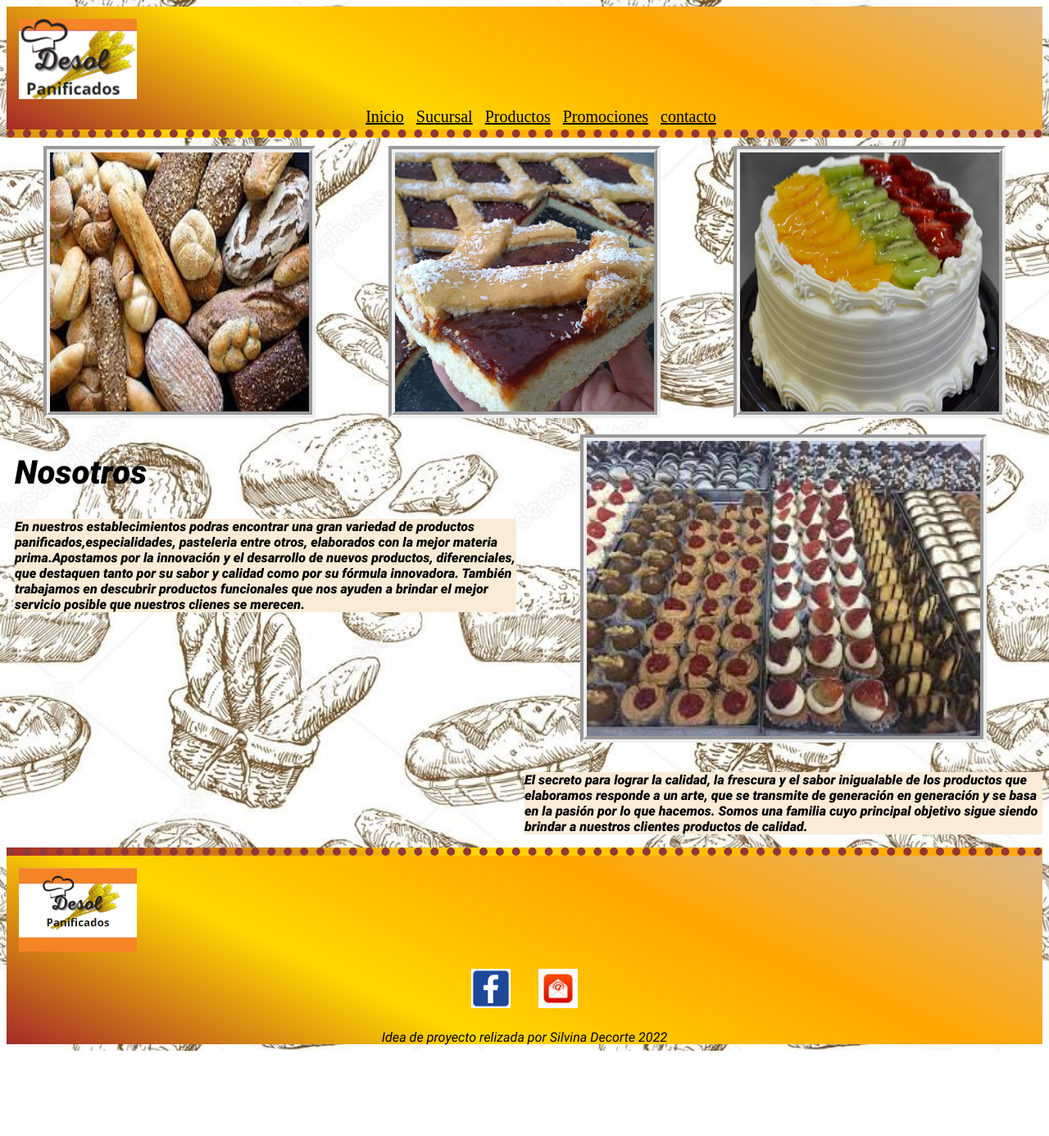
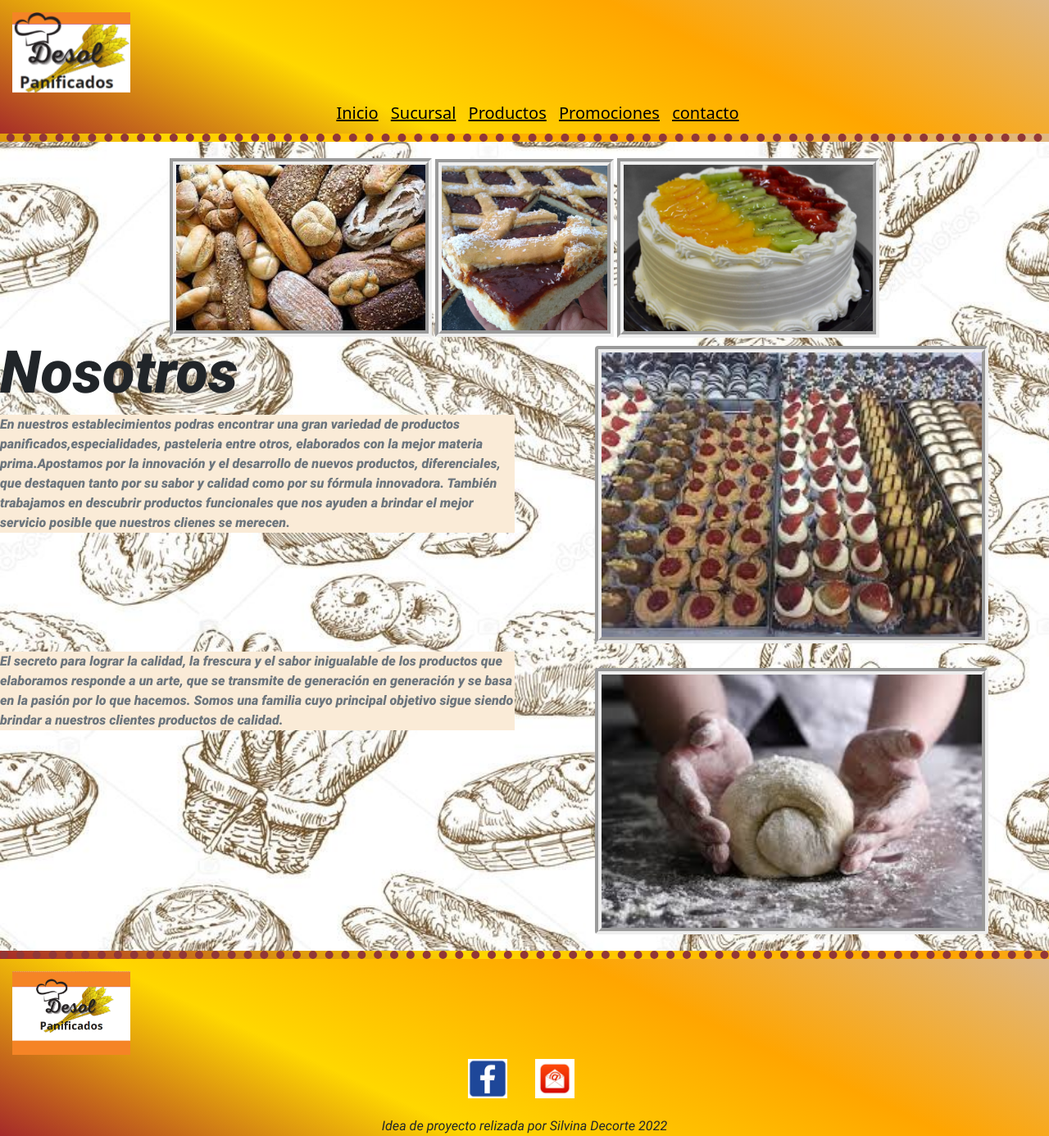
Before and after one commit to SilvinaDecorte/primer-repositorio, a plain HTML site: page index.html in a window 1280 px wide. Shown: the whole page at 82% size. Before the commit the page ends 1282 px from the top, so only its background shows below. Drawn offline with nearby package versions, Linux system fonts and the light colour scheme.

Commit message:
modificacion con bootstrap

```diff
--- a/css/styless.css
+++ b/css/styless.css
@@ -215,8 +215,8 @@ header {
 .caja0 {
     grid-area: caja0;
     display: flex;
-    justify-content: space-around;
-    margin-top: 10px;
+    justify-content: space-between;
+    margin-top: 20px;
 }
 
 .caja3 {
@@ -302,8 +302,8 @@ h3 {
 p {
     font-family: "Roboto-BlackItalic";
     background-color: antiquewhite;
+    font: size 40%;
 }
-
 /*imagenes*/
 .panes {
     width: 25%;
@@ -312,7 +312,7 @@ p {
 }
 
 .frola {
-    width: 25%;
+    width: 17%;
     border-style: groove;
     border-width: 8px;
 }
--- a/index.html
+++ b/index.html
@@ -6,17 +6,20 @@
     <meta http-equiv="X-UA-Compatible" content="IE=edge">
     <meta name="viewport" content="width=device-width, initial-scale=1.0">
     <title>Inicio</title>
+    <link href="https://cdn.jsdelivr.net/npm/bootstrap@5.0.2/dist/css/bootstrap.min.css" rel="stylesheet"
+        integrity="sha384-EVSTQN3/azprG1Anm3QDgpJLIm9Nao0Yz1ztcQTwFspd3yD65VohhpuuCOmLASjC" crossorigin="anonymous">
     <link rel="stylesheet" href="./css/styless.css">
     <link rel="stylesheet" href="https://cdnjs.cloudflare.com/ajax/libs/animate.css/4.1.1/animate.min.css" />
 </head>
 
-<body>
-    <div class="cont1">
-        <header>
+<body class="conteiner-fluid">
+    <div class="conteiner">
+        <div class="row">
+            <header class="col-sm-12 col-md-12 col-xl-12">
                 <div class="img1">
                     <img class="logo animate__animated animate__flip" src="./img/logoM.png" alt="imagen-logo">
                 </div>
-            <nav class="nav1">
+                <nav class="nav1 ">
                     <ul>
                         <li><a class="ain" href="../index.html">Inicio</a></li>
                         <li><a class="asuc" href="./pages/sucursales.html">Sucursal</a></li>
@@ -26,35 +29,46 @@
                     </ul>
                 </nav>
             </header>
-        <div class="caja0 animate__animated animate__zoomIn">
-            <img class="panes" src="./img/panes.jpg" alt="imagen pan">
-            <img class="frola" src="./img/frola.jpg" alt="imagen-frola">
-            <img class="tortaf" src="./img/torta fru.jpeg" alt="imagen-torta">
         </div>
-        <div class="caja1">
-            <h2>Nosotros</h2>
-            <p>En nuestros establecimientos podras encontrar una gran variedad de productos
-                panificados,especialidades, pasteleria entre otros, elaborados con la mejor materia prima.Apostamos
+        <div class=" row caja0 text-center animate__animated animate__zoomIn">
+            <div class="col-md-12 col-sm-12 col-xl 12">
+                <img class="panes img-fluid" src="./img/panes.jpg" alt="imagen pan">
+                <img class="frola img-fluid" src="./img/frola.jpg" alt="imagen-frola">
+                <img class="tortaf img-fluid" src="./img/torta fru.jpeg" alt="imagen-torta">
+            </div>
+        </div>
+        <div class="row">
+            <div class="col-sm-10 col-md-6 col-xl-6">
+                <h2 class="display-2">Nosotros</h2>
+                <p class="text-muted">En nuestros establecimientos podras encontrar una gran variedad de productos
+                    panificados,especialidades, pasteleria entre otros, elaborados con la mejor materia
+                    prima.Apostamos
                     por la innovación y el desarrollo de nuevos productos, diferenciales, que destaquen tanto por su
                     sabor y calidad como por su fórmula innovadora. También trabajamos en descubrir productos
-                funcionales que nos ayuden a brindar el mejor servicio posible que nuestros clienes se merecen.</p>
+                    funcionales que nos ayuden a brindar el mejor servicio posible que nuestros clienes se merecen.
+                </p>
             </div>
-        <div class="caja2">
-            <img class="img2" src="./img/descarga.jpg" alt="masa-finas">
-            <img src="" alt="">
+            <div class="col-sm-10 col-md-6 col-xl-6 text-center">
+                <img class="img2 rounded img-fluid" src="./img/descarga.jpg" alt="masa-finas">
             </div>
-        <div class="caja3">
-            <p>El secreto para lograr la calidad, la frescura y el sabor inigualable de los productos que elaboramos
-                responde a un arte, que se transmite de generación en generación y se basa en la pasión por lo que
+        </div>
+        <div class="row">
+            <div class="col-sm-10 col-md-6 col-xl-6">
+                <p class="text-muted">El secreto para lograr la calidad, la frescura y el sabor inigualable de los
+                    productos que
+                    elaboramos
+                    responde a un arte, que se transmite de generación en generación y se basa en la pasión por lo
+                    que
                     hacemos.
                     Somos una familia cuyo principal objetivo sigue siendo brindar a nuestros
                     clientes productos de calidad.
                 </p>
             </div>
-        <div class="caja4 animate__animated animate__zoomIn"
-            <img class="img3" src="./img/masa.jpg" alt="imagen-elaboracion">
+            <div class="col-sm-10 col-md-6 col-xl-6 text-center">
+                <img class="img3 rounded" src="./img/masa.jpg" alt="imagen-elaboracion">
             </div>
-        <footer>
+        </div>
+       <footer class="">
         <img class="logo" src="./img/logo.png" alt="imagen-logo">
         <nav>
             <ul class="footer">
@@ -67,6 +81,9 @@
         <span>Idea de proyecto relizada por Silvina Decorte 2022</span>
        </footer>
     </div>
+    <script src="https://cdn.jsdelivr.net/npm/bootstrap@5.0.2/dist/js/bootstrap.bundle.min.js"
+        integrity="sha384-MrcW6ZMFYlzcLA8Nl+NtUVF0sA7MsXsP1UyJoMp4YLEuNSfAP+JcXn/tWtIaxVXM" crossorigin="anonymous">
+    </script>
 </body>
 
 </html>
```
Lines whose indentation alone changed are shown as unchanged.
